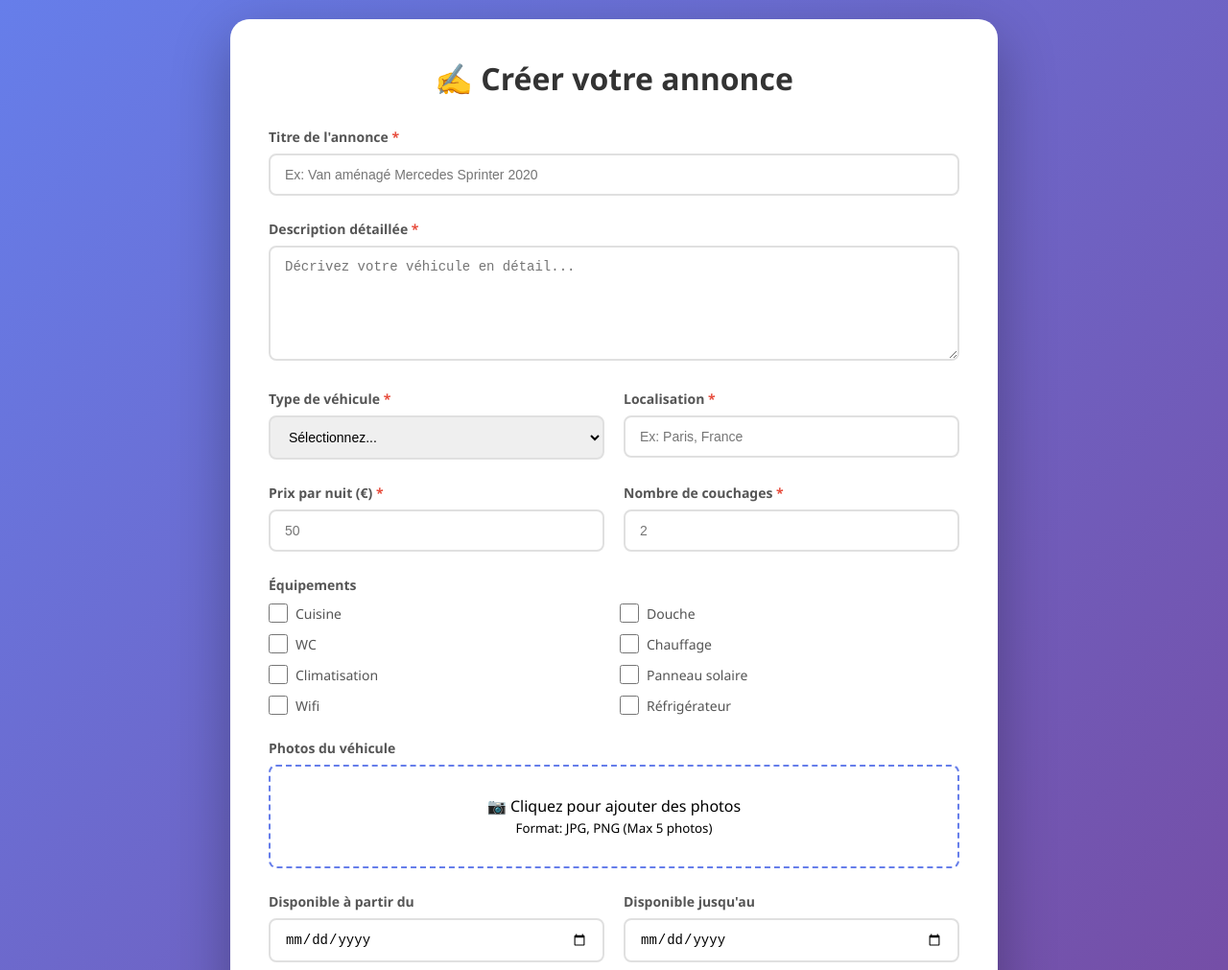
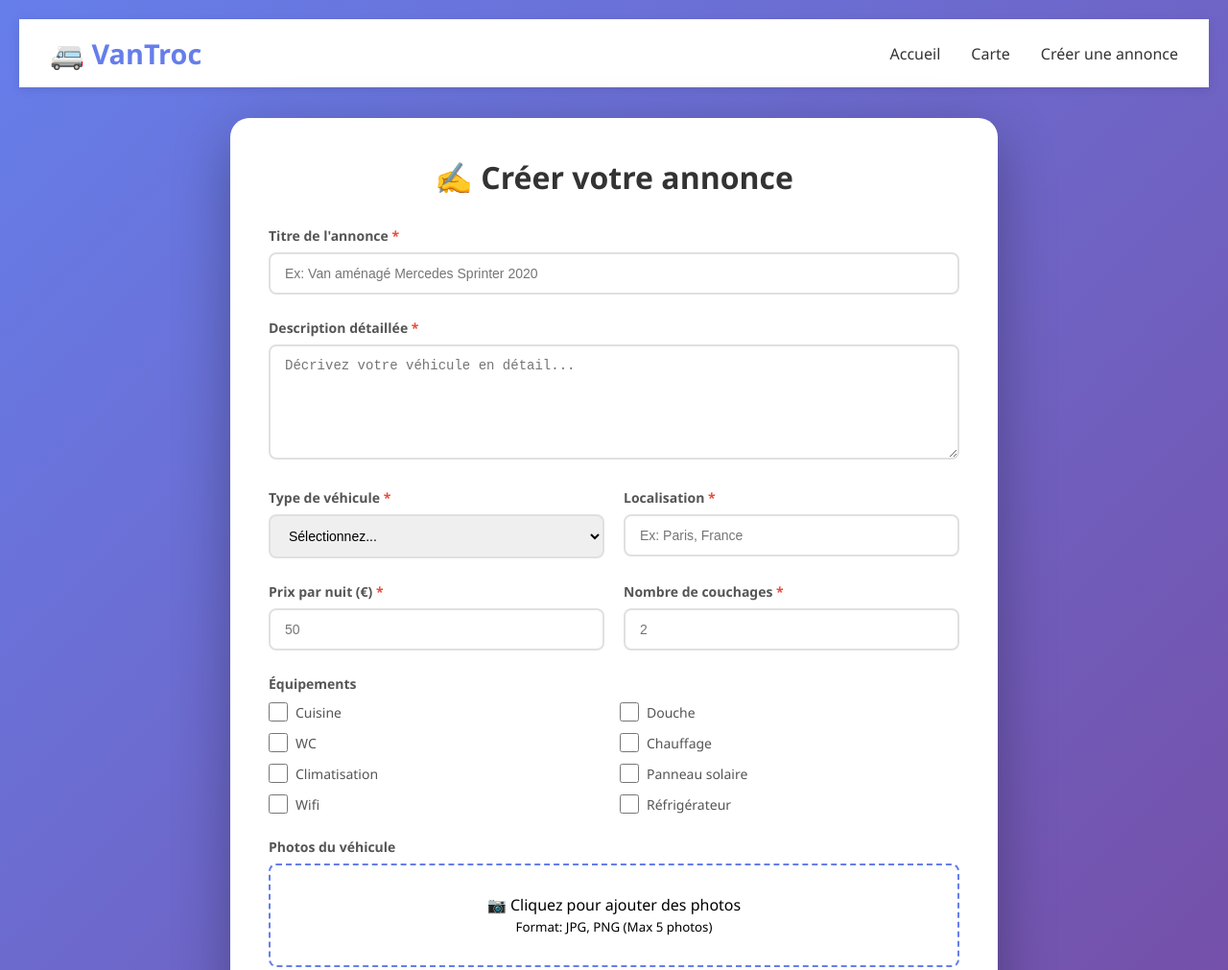
Before and after one commit to jl4642671-dot/vantroc-map, a plain HTML site: page create-listing.html in a window 1280 px wide. Shown: the top 1011 px of the page at 96% size. Drawn offline with Linux system fonts and the light colour scheme.

Commit message:
Ajout barre de navigation sur page création annonce

```diff
--- a/create-listing.html
+++ b/create-listing.html
@@ -134,6 +134,14 @@
     </style>
 </head>
 <body>
+        <nav style="background: white; padding: 1rem 2rem; box-shadow: 0 2px 10px rgba(0,0,0,0.1); display: flex; justify-content: space-between; align-items: center; margin-bottom: 2rem;">
+        <h1 style="color: #667eea; font-size: 1.8rem; margin: 0;">🚐 VanTroc</h1>
+        <div style="display: flex; gap: 2rem;">
+            <a href="home.html" style="color: #333; text-decoration: none; font-weight: 500; transition: color 0.3s;">Accueil</a>
+            <a href="index.html" style="color: #333; text-decoration: none; font-weight: 500; transition: color 0.3s;">Carte</a>
+            <a href="create-listing.html" style="color: #333; text-decoration: none; font-weight: 500; transition: color 0.3s;">Créer une annonce</a>
+        </div>
+    </nav>
     <div class="form-container">
         <h1>✍️ Créer votre annonce</h1>
         <form id="listingForm">
```
